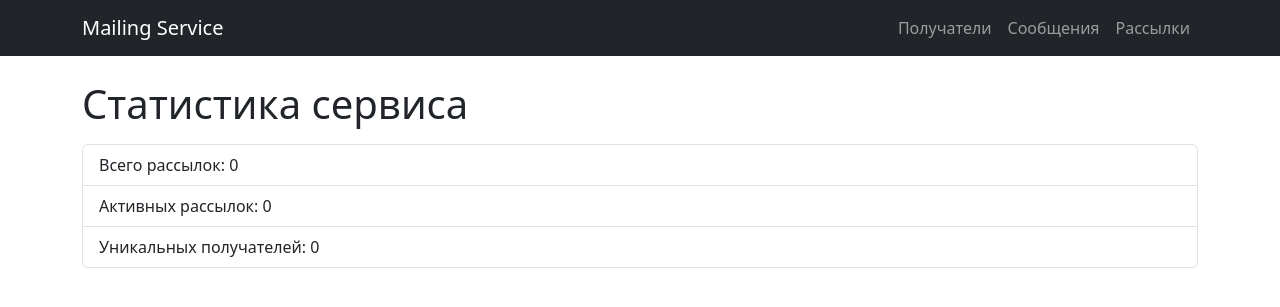
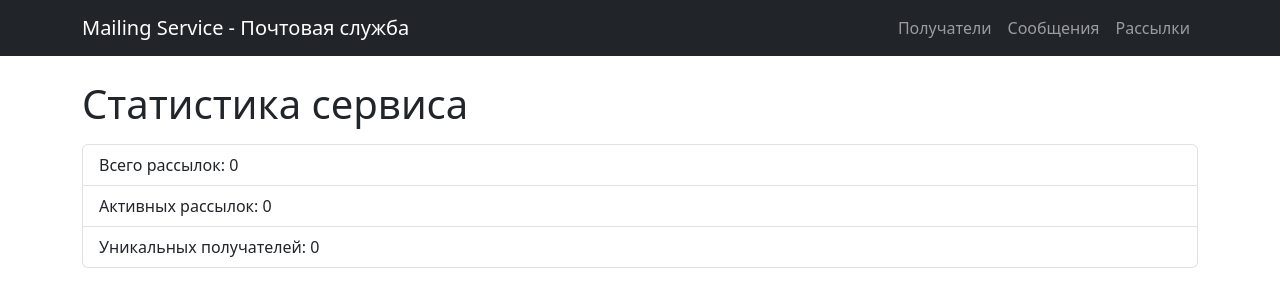
Before and after one commit to romanmst1988/coursework_django_roman, a Django app: page / in a window 1280 px wide. Shown: the top 307 px of the page. Run offline with Django 5.2, Linux system fonts and the light colour scheme; data that the repository does not hold is empty.

Commit message:
fix-name-sait

```diff
--- a/mailer/templates/mailer/base.html
+++ b/mailer/templates/mailer/base.html
@@ -8,7 +8,7 @@
 <body>
 <nav class="navbar navbar-expand-lg navbar-dark bg-dark mb-4">
     <div class="container">
-        <a class="navbar-brand" href="/">Mailing Service</a>
+        <a class="navbar-brand" href="/">Mailing Service - Почтовая служба</a>
         <ul class="navbar-nav">
             <li class="nav-item"><a class="nav-link" href="/recipients/">Получатели</a></li>
             <li class="nav-item"><a class="nav-link" href="/messages/">Сообщения</a></li>
```
